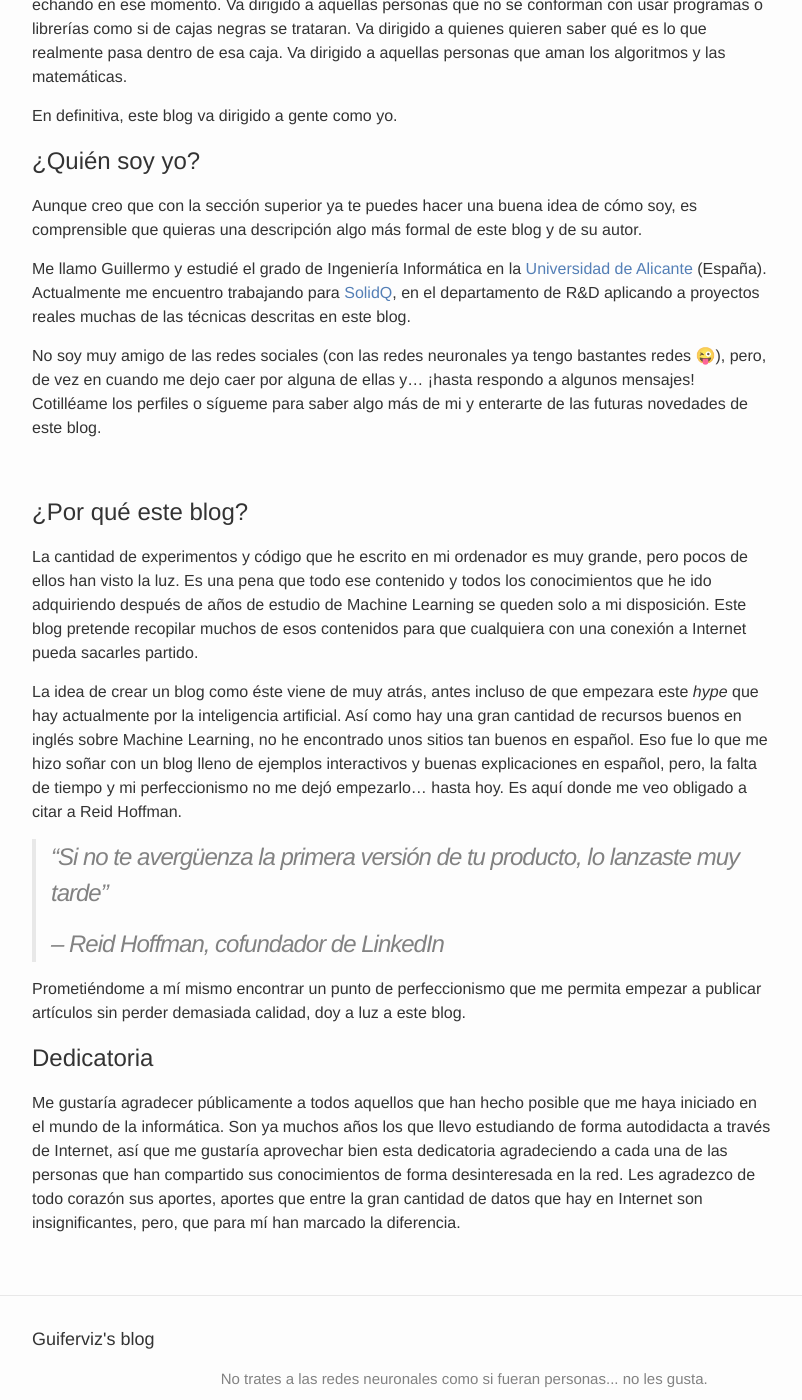
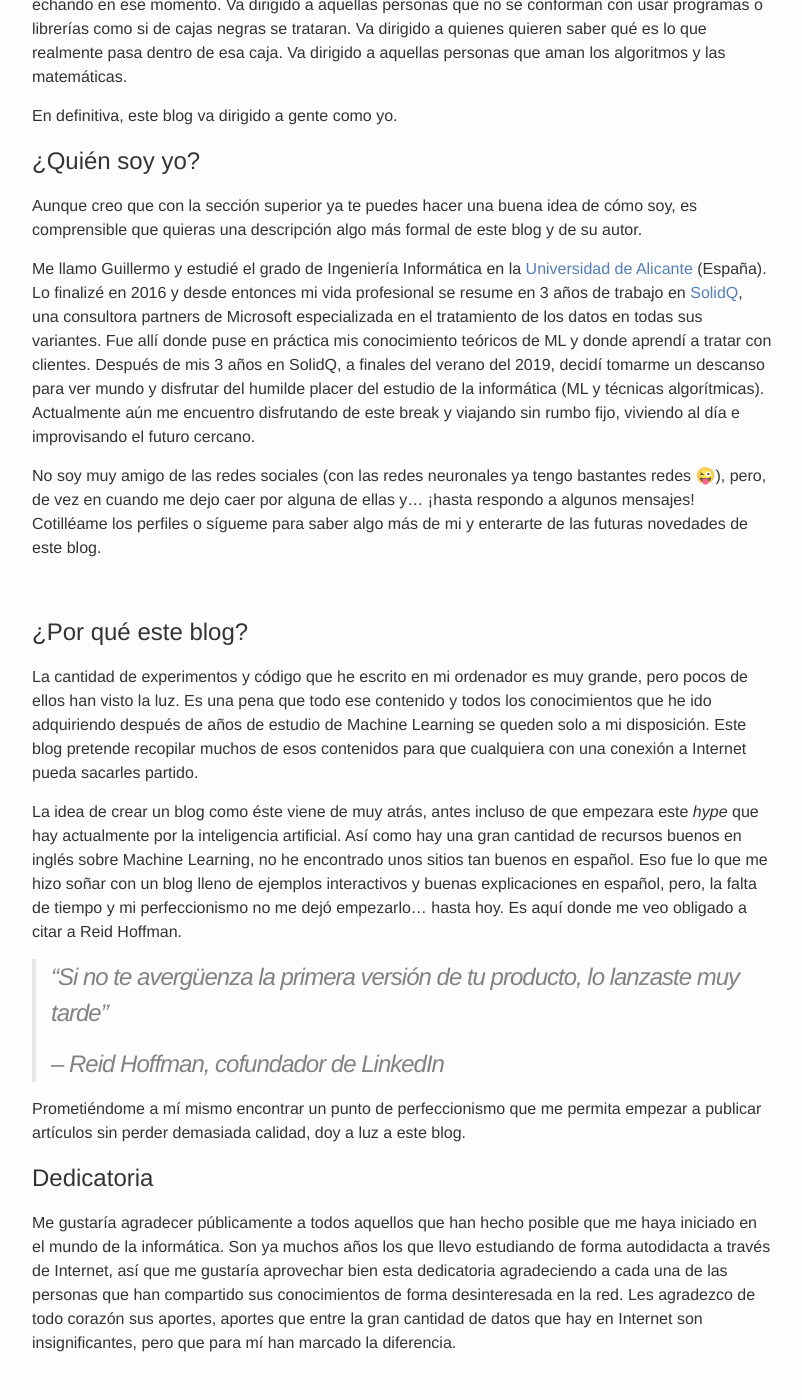
Before and after one commit to guiferviz/guiferviz.github.io, a Jekyll site: the page built from about.md, in a window 1280 px wide and 1400 px high, scrolled down 321 px. Shown: the whole window, without its empty margins (238-1040 px from the left). Built offline with Jekyll 4.4.1, drawn with Linux system fonts in a browser that asks for light colours; comment, search, counter and statistics services are not loaded.

Commit message:
Updating blog.

```diff
--- a/about.md
+++ b/about.md
@@ -5,8 +5,7 @@ permalink: /about/
 ---
 
 
-Este blog va dirigido a...
-==========================
+# Este blog va dirigido a...
 
 Este blog va dirigido a aquellas personas que disfrutan más monitorizando el entreno de una red neuronal que viendo un partido de su deporte favorito.
 Este blog va dirigido a aquellas personas que acompañan su desayuno dominical con la lectura de un nuevo paper en lugar de con la serie que estén echando en ese momento.
@@ -16,13 +15,22 @@ Va dirigido a aquellas personas que aman los algoritmos y las matemáticas.
 En definitiva, este blog va dirigido a gente como yo.
 
 
-¿Quién soy yo?
-==============
+# ¿Quién soy yo?
 
 Aunque creo que con la sección superior ya te puedes hacer una buena idea de cómo soy, es comprensible que quieras una descripción algo más formal de este blog y de su autor.
 
-Me llamo Guillermo y estudié el grado de Ingeniería Informática en la [Universidad de Alicante](https://www.ua.es/) (España).
-Actualmente me encuentro trabajando para [SolidQ](http://www.solidq.com/), en el departamento de R&D aplicando a proyectos reales muchas de las técnicas descritas en este blog.
+Me llamo Guillermo y estudié el grado de Ingeniería Informática en la
+[Universidad de Alicante](https://www.ua.es/) (España).
+Lo finalizé en 2016 y desde entonces mi vida profesional se resume en 3 años de
+trabajo en [SolidQ](http://www.solidq.com/), una consultora partners de
+Microsoft especializada en el tratamiento de los datos en todas sus variantes.
+Fue allí donde puse en práctica mis conocimiento teóricos de ML y donde aprendí
+a tratar con clientes.
+Después de mis 3 años en SolidQ, a finales del verano del 2019, decidí tomarme
+un descanso para ver mundo y disfrutar del humilde placer del estudio de la
+informática (ML y técnicas algorítmicas).
+Actualmente aún me encuentro disfrutando de este break y viajando sin rumbo
+fijo, viviendo al día e improvisando el futuro cercano.
 
 No soy muy amigo de las redes sociales (con las redes neuronales ya tengo bastantes redes 😜), pero, de vez en cuando me dejo caer por alguna de ellas y... ¡hasta respondo a algunos mensajes!
 Cotilléame los perfiles o sígueme para saber algo más de mi y enterarte de las futuras novedades de este blog.
@@ -32,8 +40,7 @@ Cotilléame los perfiles o sígueme para saber algo más de mi y enterarte de la
 <br />
 
 
-¿Por qué este blog?
-===================
+# ¿Por qué este blog?
 
 La cantidad de experimentos y código que he escrito en mi ordenador es muy grande, pero pocos de ellos han visto la luz.
 Es una pena que todo ese contenido y todos los conocimientos que he ido adquiriendo después de años de estudio de Machine Learning se queden solo a mi disposición.
@@ -51,9 +58,14 @@ Es aquí donde me veo obligado a citar a Reid Hoffman.
 Prometiéndome a mí mismo encontrar un punto de perfeccionismo que me permita empezar a publicar artículos sin perder demasiada calidad, doy a luz a este blog.
 
 
-Dedicatoria
-===========
+# Dedicatoria
 
-Me gustaría agradecer públicamente a todos aquellos que han hecho posible que me haya iniciado en el mundo de la informática.
-Son ya muchos años los que llevo estudiando de forma autodidacta a través de Internet, así que me gustaría aprovechar bien esta dedicatoria agradeciendo a cada una de las personas que han compartido sus conocimientos de forma desinteresada en la red.
-Les agradezco de todo corazón sus aportes, aportes que entre la gran cantidad de datos que hay en Internet son insignificantes, pero, que para mí han marcado la diferencia.
+Me gustaría agradecer públicamente a todos aquellos que han hecho posible que
+me haya iniciado en el mundo de la informática.
+Son ya muchos años los que llevo estudiando de forma autodidacta a través de
+Internet, así que me gustaría aprovechar bien esta dedicatoria agradeciendo a
+cada una de las personas que han compartido sus conocimientos de forma
+desinteresada en la red.
+Les agradezco de todo corazón sus aportes, aportes que entre la gran cantidad
+de datos que hay en Internet son insignificantes, pero que para mí han marcado
+la diferencia.
```
Also changed, not shown: _posts/2019-08-29-hello-world.md (deleted, +0 -79 lines).
